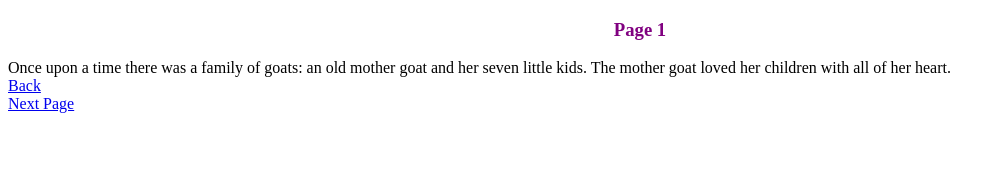
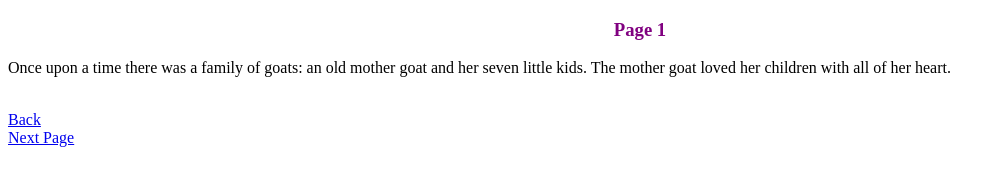
Before and after one commit to dipakship/Partner-Multipage-Website, a plain HTML site: page introduction.html in a window 1280 px wide. Shown: the whole page, without its empty margins (0-1005 px from the left). Drawn offline with Linux system fonts and the light colour scheme.

Commit message:
more work on intro

```diff
--- a/introduction.html
+++ b/introduction.html
@@ -11,7 +11,11 @@
 
 <!--INSERT IMAGE HERE -->
 
-Once upon a time there was a family of goats: an old mother goat and her seven little kids. The mother goat loved her children with all of her heart.
+<p>
+    Once upon a time there was a family of goats: an old mother goat and her seven little kids. The mother goat loved her children with all of her heart. <br>
+</p>
+
+<!--INSERT IMAGE HERE-->
 
     <!-- Up to the kids not believing the wolf was their mom due to rough voice-->
 
```
